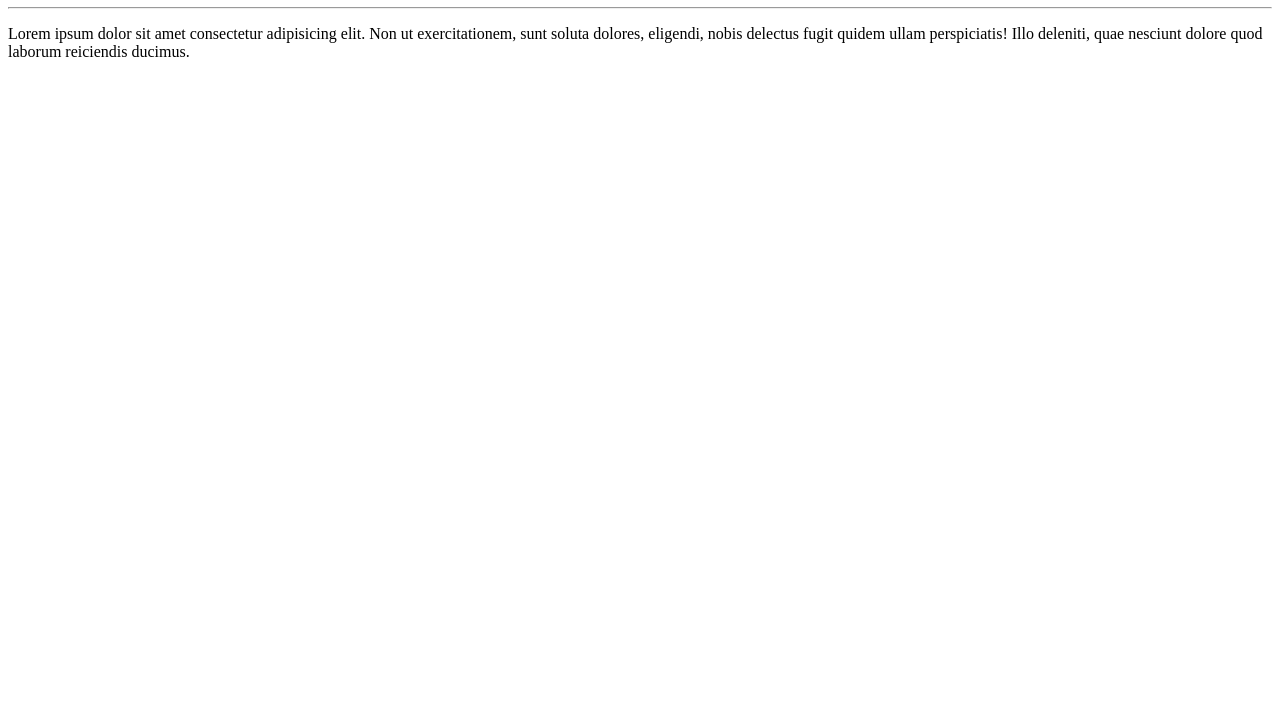
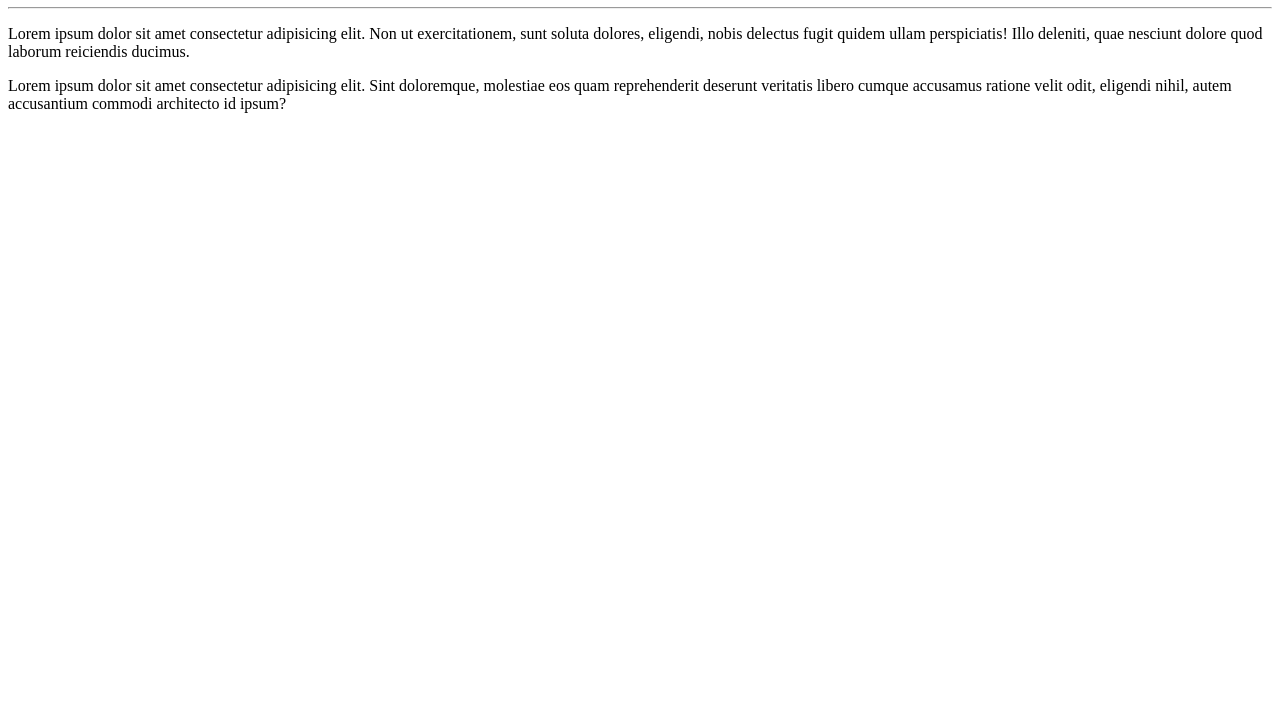
Before and after one commit to HenriqueBossle/Ola-mundo, a plain HTML site: page site_exemplo/index.html in a window 1280 px wide. Shown: the part 73-800 px from the top of the page. Drawn offline with Linux system fonts and the light colour scheme.

Commit message:
Adicionei o segundo paragrafo

```diff
--- a/site_exemplo/index.html
+++ b/site_exemplo/index.html
@@ -9,5 +9,6 @@
     <h1>Olá, Mundo!</h1>
     <hr>
     <p>Lorem ipsum dolor sit amet consectetur adipisicing elit. Non ut exercitationem, sunt soluta dolores, eligendi, nobis delectus fugit quidem ullam perspiciatis! Illo deleniti, quae nesciunt dolore quod laborum reiciendis ducimus.</p>
+    <p>Lorem ipsum dolor sit amet consectetur adipisicing elit. Sint doloremque, molestiae eos quam reprehenderit deserunt veritatis libero cumque accusamus ratione velit odit, eligendi nihil, autem accusantium commodi architecto id ipsum?</p>
 </body>
 </html>
```
